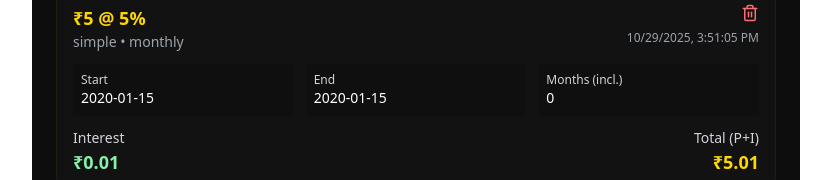
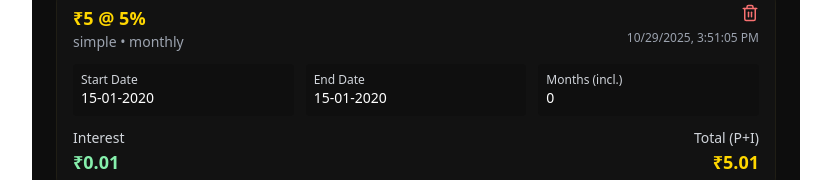
Before and after one commit to VamsikrishnaA/Interest_calculator, a React (Vite) app: page / in a window 1280 px wide. Both pictures are taken after typing "5", "5", "2020-01-15", "2020-01-15" into the empty fields and a click on the button "Calculate". Shown: the part 455-635 px from the top of the page, without its empty margins (224-1055 px from the left). Built offline with nearby package versions, Linux system fonts and the light colour scheme.

Commit message:
Update InterestCalculator.jsx

```diff
--- a/src/components/InterestCalculator.jsx
+++ b/src/components/InterestCalculator.jsx
@@ -366,12 +366,16 @@ export default function InterestCalculator() {
 
                 <div className="mt-3 grid grid-cols-1 md:grid-cols-3 gap-3 text-sm">
                   <div className="p-2 rounded bg-[#0f0f0f]">
-                    <div className="text-gray-300 text-xs">Start</div>
-                    <div className="text-white">{r.startDate}</div>
+                    <div className="text-gray-300 text-xs">Start Date</div>
+                    <div className="text-white">
+  {new Date(r.startDate).toLocaleDateString('en-GB').replace(/\//g, '-')}
+</div>
                   </div>
                   <div className="p-2 rounded bg-[#0f0f0f]">
-                    <div className="text-gray-300 text-xs">End</div>
-                    <div className="text-white">{r.endDate}</div>
+                    <div className="text-gray-300 text-xs">End Date</div>
+                    <div className="text-white">
+  {new Date(r.endDate).toLocaleDateString('en-GB').replace(/\//g, '-')}
+</div>
                   </div>
                   <div className="p-2 rounded bg-[#0f0f0f]">
                     <div className="text-gray-300 text-xs">{r.mode === "daily" ? "Days (incl.)" : "Months (incl.)"}</div>
```
